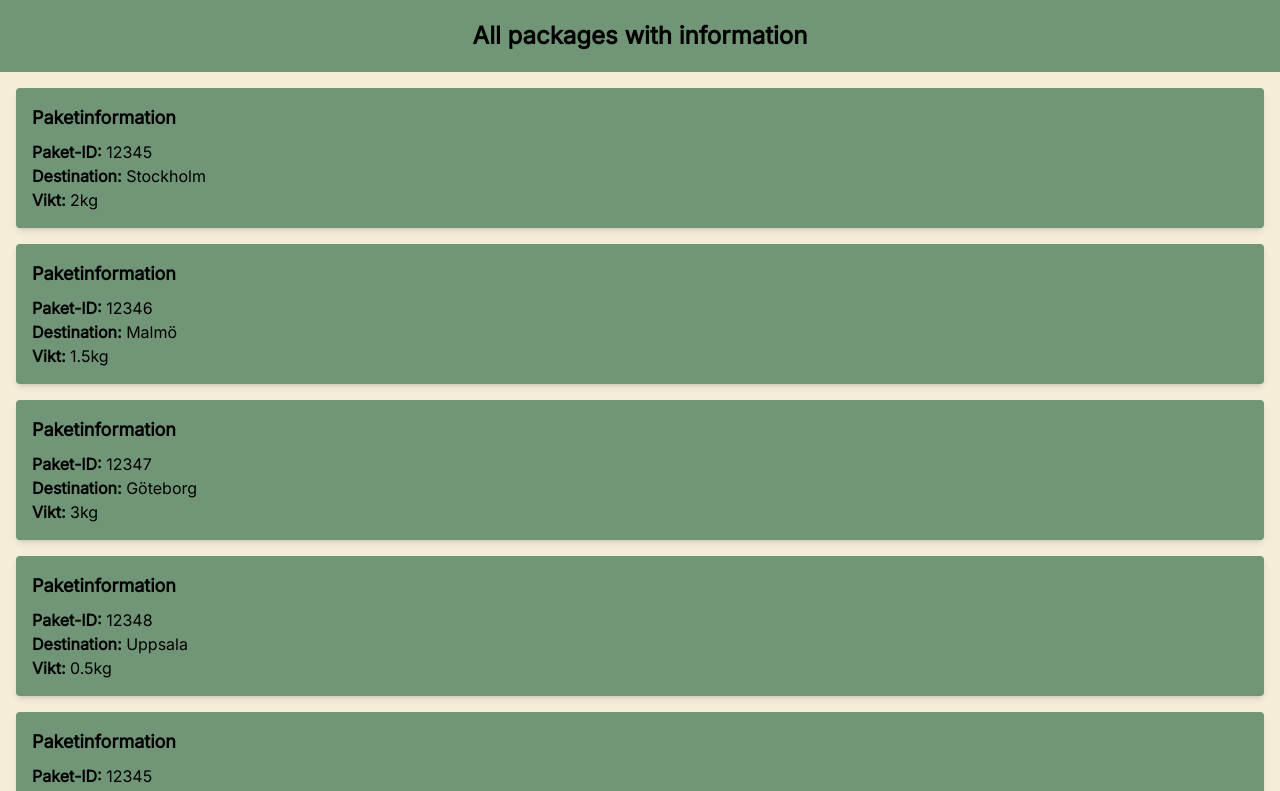
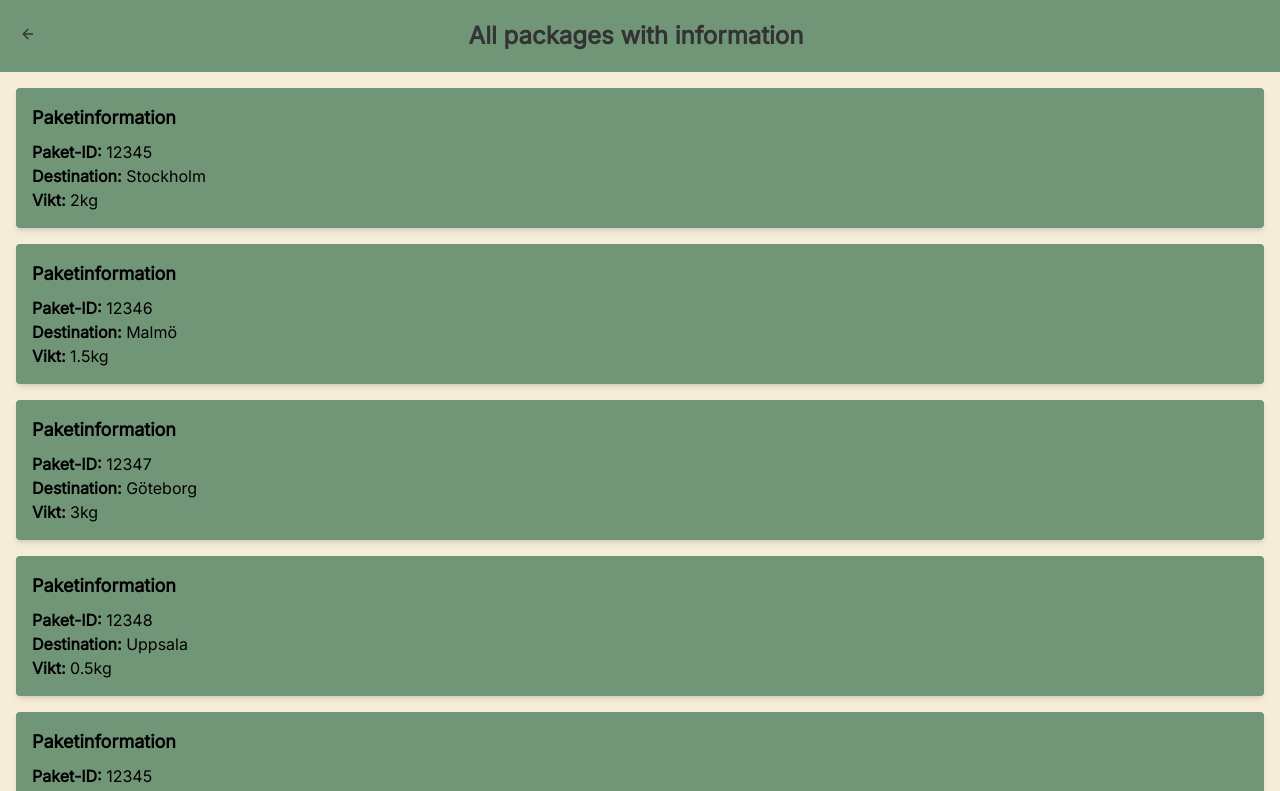
Before and after one commit to ChasAcademy-Team-9/frontend, a React (Vite) app: page /package-list in a window 1280 px wide. Shown: the top 791 px of the page. Built offline with nearby package versions, Linux system fonts and the light colour scheme.

Commit message:
add backarrow to PackageList

```diff
--- a/src/pages/PackageList.tsx
+++ b/src/pages/PackageList.tsx
@@ -1,11 +1,15 @@
 import Card from '../components/Card';
+import BackArrow from '../components/BackArrow';
 
 const PackageList = () => {
   return (
-    <div>
-      <h1 className='text-2xl font-bold mb-4 text-center bg-secondary p-5'>
-        All packages with information
-      </h1>
+    <div className='min-h-screen flex flex-col bg-background'>
+      <div className='flex items-center p-5 bg-secondary text-text-dark'>
+        <div className='mr-4'>
+          <BackArrow />
+        </div>
+        <h1 className='text-2xl font-bold flex-1 text-center mr-10'>All packages with information</h1>
+      </div>
       <div className='bg-background m-4 space-y-4'>
         <Card
           variant='package'
```
